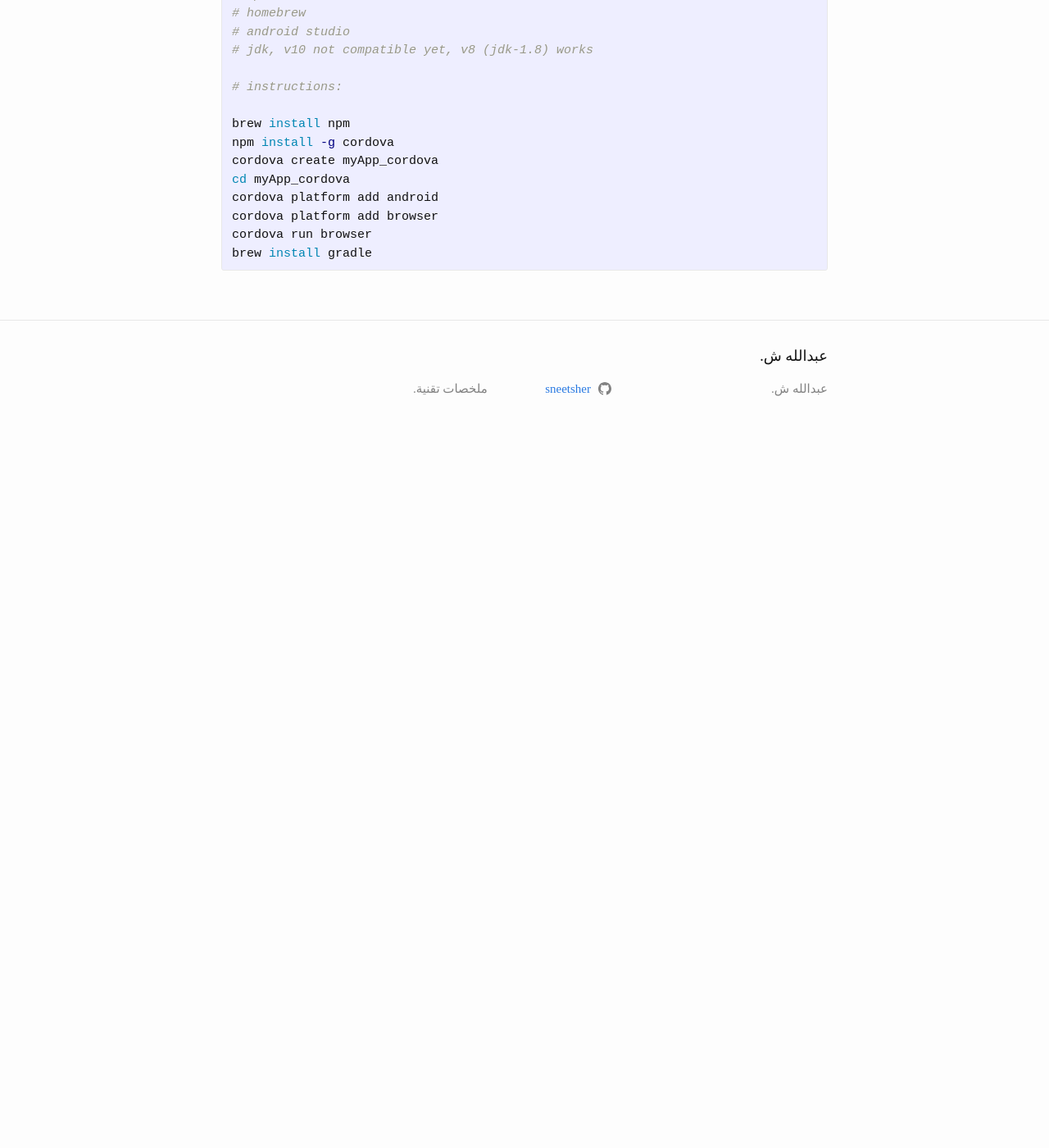
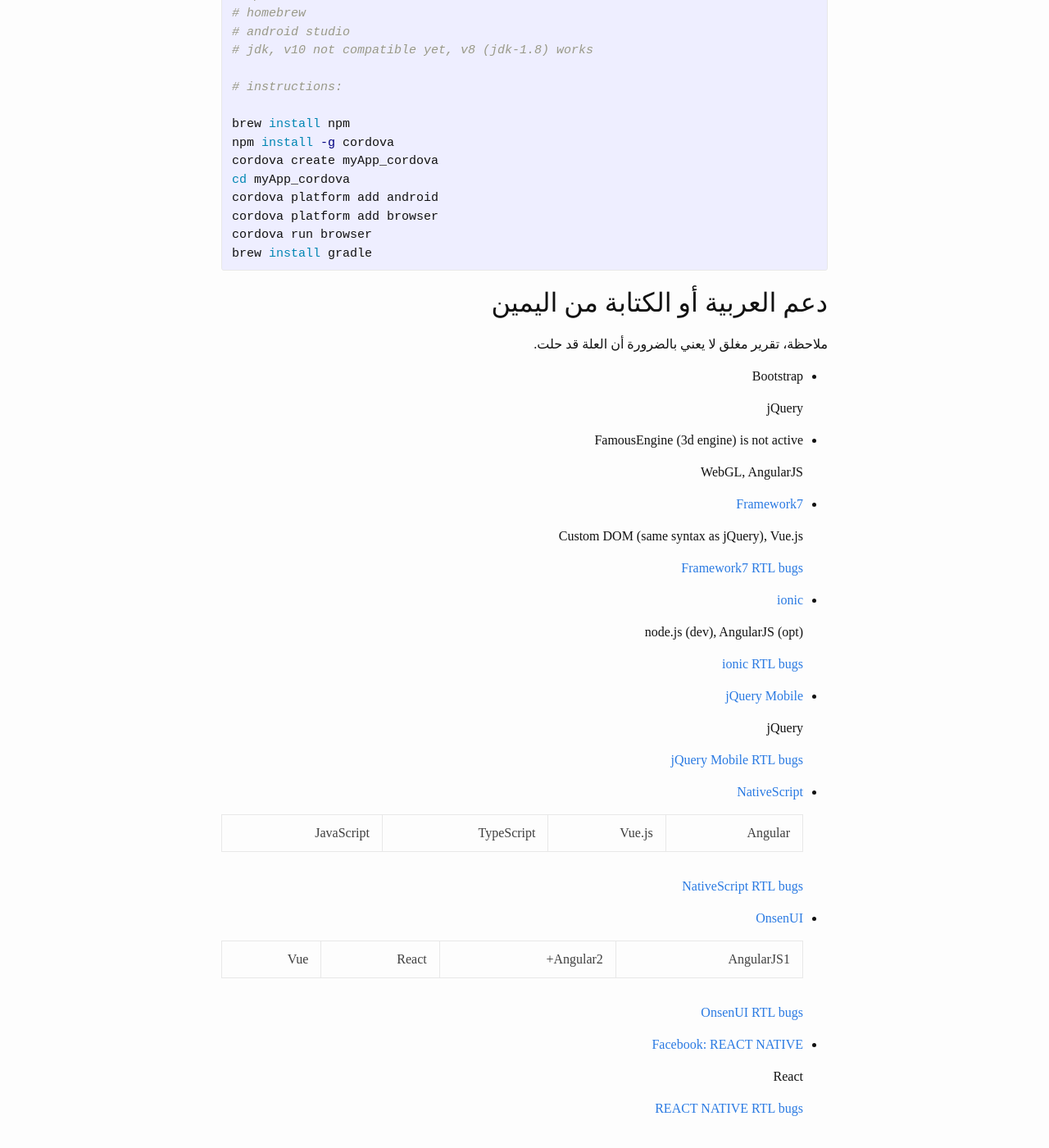
Before and after one commit to sneetsher/sneetsher.github.io, a Jekyll site: the page built from _posts/2018-05-17-mobile-cordova-trial.resume.md, in a window 1280 px wide and 1400 px high, scrolled down 288 px. Shown: the whole window at 82% size. Built offline with Jekyll 4.4.1, drawn with Linux system fonts in a browser that asks for light colours; some web fonts are replaced; comment, search, counter and statistics services are not loaded; a style sheet for code colours, icons or effects is not loaded; before the commit the page ends 900 px from its top, so only the background shows below that.

Commit message:
Add RTL-bugs listing for JS Mobile app frameworks

```diff
--- a/_posts/2018-05-17-mobile-cordova-trial.resume.md
+++ b/_posts/2018-05-17-mobile-cordova-trial.resume.md
@@ -26,3 +26,52 @@ cordova platform add browser
 cordova run browser
 brew install gradle
 {% endhighlight %}
+
+دعم العربية أو الكتابة من اليمين
+---
+
+ملاحظة، تقرير مغلق لا يعني بالضرورة أن العلة قد حلت.
+
+- Bootstrap
+
+    jQuery
+
+- FamousEngine (3d engine) is not active
+
+    WebGL, AngularJS
+
+- [Framework7](http://framework7.io/)
+
+    Custom DOM (same syntax as jQuery), Vue.js
+
+    [Framework7 RTL bugs](https://github.com/framework7io/framework7/issues?utf8=%E2%9C%93&q=is%3Aissue+%28Arabic+OR+RTL%29)
+
+- [ionic](https://ionicframework.com/)
+
+    node.js (dev), AngularJS (opt)
+
+    [ionic RTL bugs](https://github.com/ionic-team/ionic/issues?utf8=%E2%9C%93&q=is%3Aissue+%28Arabic+OR+RTL%29+)
+
+- [jQuery Mobile](https://jquerymobile.com/)
+
+    jQuery
+
+    [jQuery Mobile RTL bugs](https://github.com/jquery/jquery-mobile/issues?utf8=%E2%9C%93&q=is%3Aissue+%28Arabic+OR+RTL%29)
+
+- [NativeScript](https://www.nativescript.org/)
+
+    Angular|Vue.js|TypeScript|JavaScript
+
+    [NativeScript RTL bugs](https://github.com/NativeScript/NativeScript/issues?utf8=%E2%9C%93&q=is%3Aissue+%28Arabic+OR+RTL%29+)
+
+- [OnsenUI](https://onsen.io/)
+
+    AngularJS1|Angular2+|React|Vue
+
+    [OnsenUI RTL bugs](https://github.com/OnsenUI/OnsenUI/issues?utf8=%E2%9C%93&q=is%3Aissue+%28Arabic+OR+RTL%29+)
+
+- [Facebook: REACT NATIVE](http://www.reactnative.com/react-native-march-2018-v0-55-0-released/)
+
+    React
+
+    [REACT NATIVE RTL bugs](https://github.com/facebook/react-native/issues?utf8=%E2%9C%93&q=is%3Aissue+%28Arabic+OR+RTL%29)
```
Also changed, not shown: _posts/2018-06-05-arabic-and-generic-rtl-support_in_web.resume.md (+1 -0 lines).
